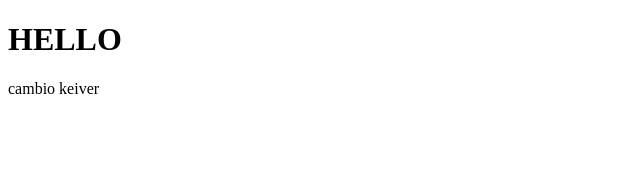
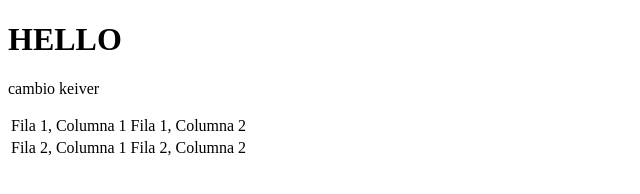
Before and after one commit to SamuelCubano/Documental-de-Viaje, a plain HTML site: page index.html in a window 1280 px wide. Shown: the whole page, without its empty margins (0-640 px from the left). Drawn offline with Linux system fonts and the light colour scheme.

Commit message:
agregando tabla

```diff
--- a/index.html
+++ b/index.html
@@ -13,5 +13,17 @@
 
 
     <p>cambio keiver</p>
+
+
+    <table>
+        <tr>
+            <td>Fila 1, Columna 1</td>
+            <td>Fila 1, Columna 2</td>
+        </tr>
+        <tr>
+            <td>Fila 2, Columna 1</td>
+            <td>Fila 2, Columna 2</td>
+        </tr>
+    </table>
 </body>
 </html>
```
